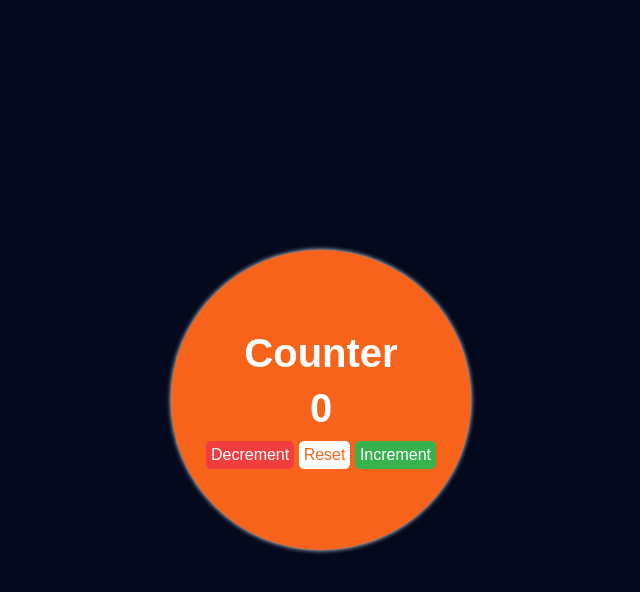
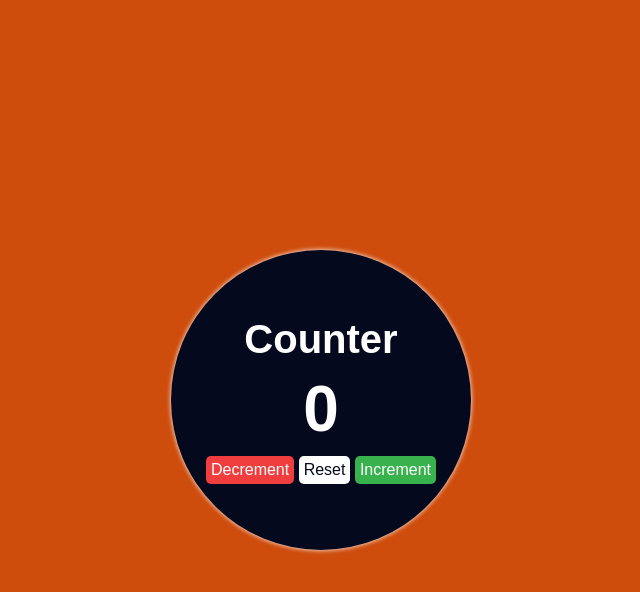
Before and after one commit to anzar00/JS-CounterApp, a plain HTML site: page index.html in a window 1280 px wide. Both pictures are taken after a click on the button "Reset". Shown: the whole page, without its empty margins (319-959 px from the left). Drawn offline with Linux system fonts and the light colour scheme.

Commit message:
color changes

```diff
--- a/script.js
+++ b/script.js
@@ -11,12 +11,29 @@ const increase = document.querySelector('.increase');
 
 decrease.addEventListener('click', function(){
     count.innerHTML--;
+    changeColor();
 })
 
 increase.addEventListener('click', function(){
     count.innerHTML++;
+    changeColor();
 })
 
 reset.addEventListener('click', function(){
     count.innerHTML = 0;
+    changeColor();
 })
+
+// Changing the color of the counter for negative, positive and zero
+
+function changeColor(){
+    if(count.innerHTML > 0){
+        count.style.color = '#37b24d';
+    }
+    else if(count.innerHTML < 0){
+        count.style.color = '#f03e3e';
+    }
+    else{
+        count.style.color = '#fff';
+    }
+}
--- a/style.css
+++ b/style.css
@@ -6,7 +6,7 @@
 }
 
 body{
-    background-color: #04091d;
+    background-color: #ce4c0c;
     font-family: 'Poppins', sans-serif;
     align-items: center;
     justify-content: center;
@@ -15,7 +15,7 @@ body{
 }
 
 .counter{
-    background-color: #f7631b;
+    background-color: #04091d;
     width: 300px;
     height: 300px;
     border-radius: 50%;
@@ -33,10 +33,14 @@ body{
     margin-bottom: 10px;
 }
 
+.count {
+    font-size: 4rem;
+}
+
 .btn {
     border: none;
     background-color: #fff;
-    color: #f7631b;
+    color: #04091d;
     padding: 5px;
     border-radius: 5px;
     font-size: 1rem;
@@ -56,7 +60,6 @@ body{
 
 .reset {
     background-color: #fff;
-    color: #f7631b;
 }
 
 .increase {
```
